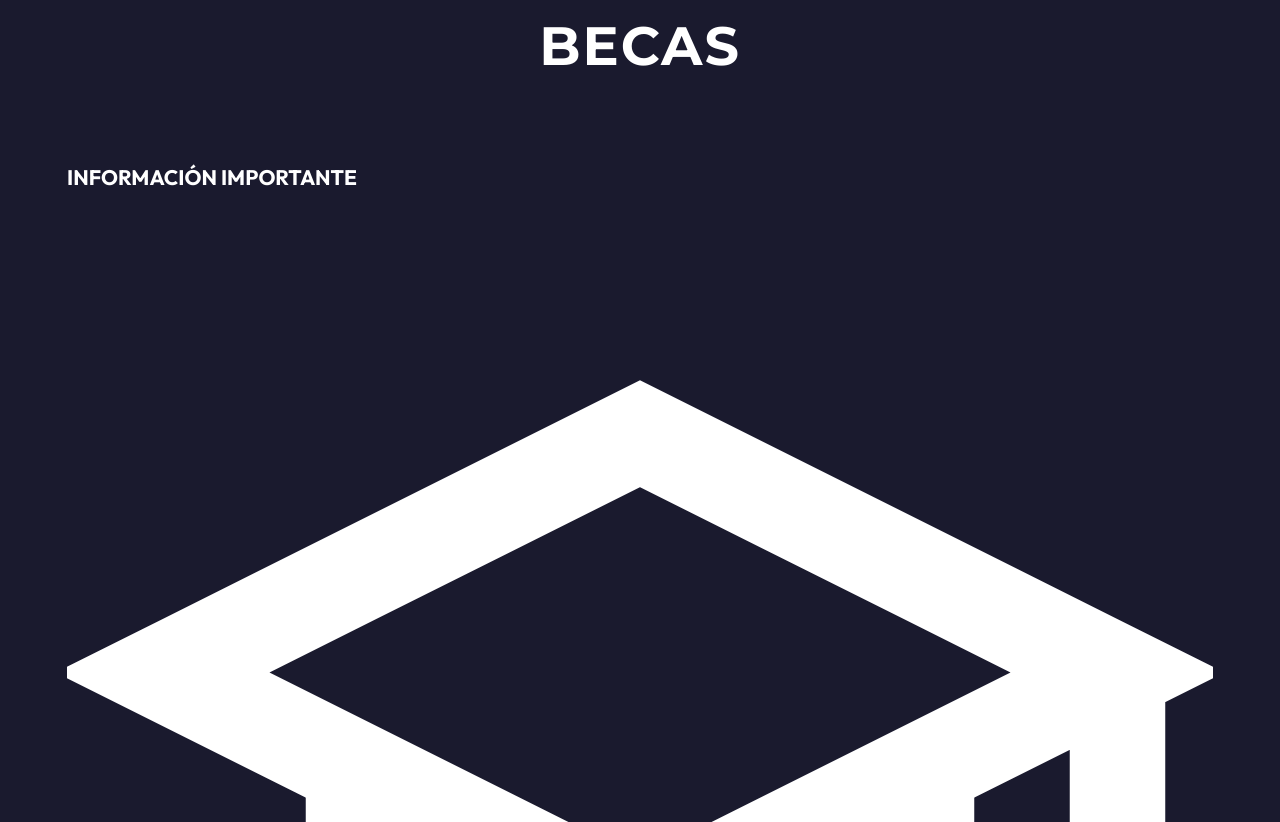
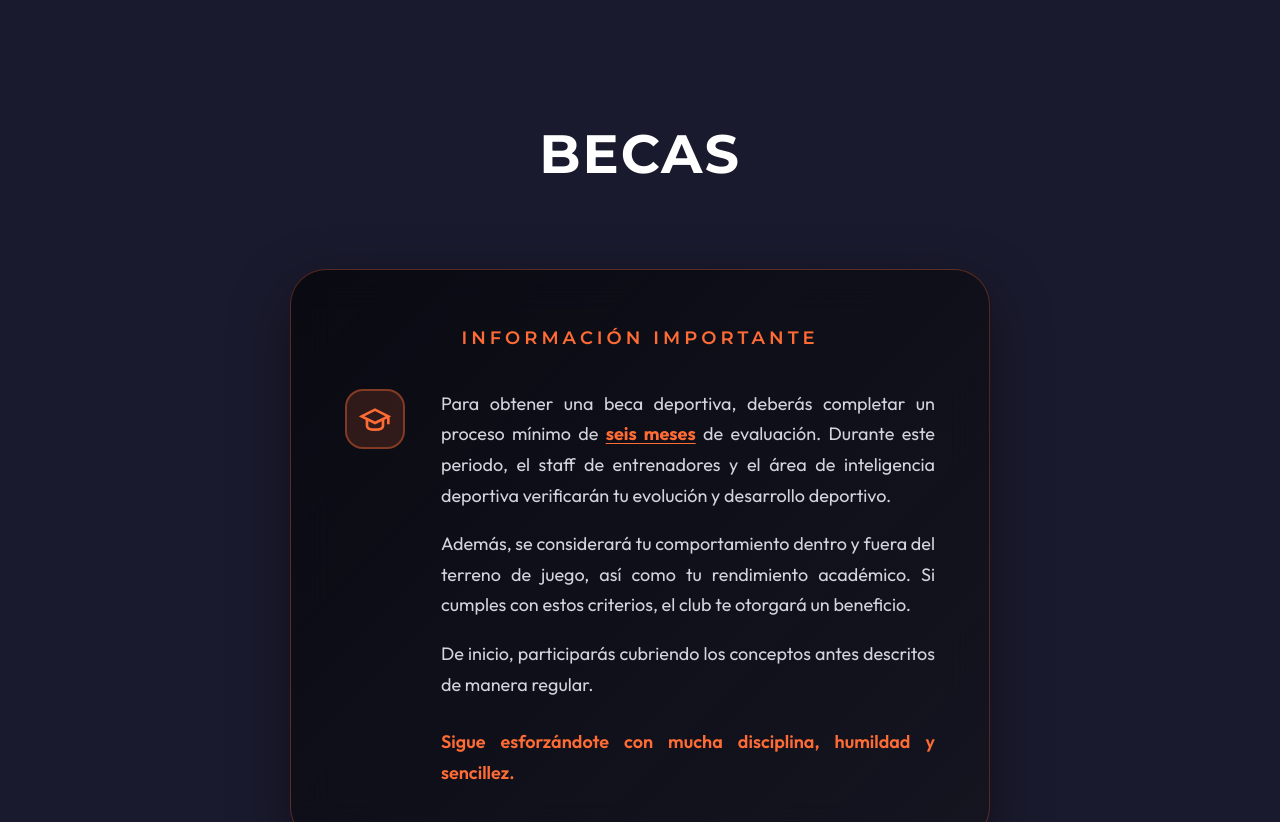
Before and after one commit to alebrijesteotihuacanoficial/RegresoCasaClub5Enero, a plain HTML site: page index.html in a window 1280 px wide. Shown: the part 2938-3760 px from the top of the page. Drawn offline with Linux system fonts and the light colour scheme; animation ran at ten frames a second.

```diff
--- a/styles.css
+++ b/styles.css
@@ -985,6 +985,107 @@
     font-size: 1rem;
     font-weight: 600;
     color: var(--color-gray-400);
+}
+
+/* ==========================================
+   Becas Section
+   ========================================== */
+.becas-section {
+    padding: var(--space-4xl) 0;
+}
+
+.becas-card {
+    max-width: 700px;
+    margin: 0 auto;
+    background: linear-gradient(135deg, rgba(0, 0, 0, 0.6) 0%, rgba(20, 20, 30, 0.8) 100%);
+    border: 1px solid rgba(255, 107, 53, 0.3);
+    border-radius: var(--radius-2xl);
+    padding: var(--space-2xl);
+    backdrop-filter: blur(20px);
+    box-shadow: 0 20px 60px rgba(0, 0, 0, 0.4);
+}
+
+.becas-subtitle {
+    font-family: var(--font-heading);
+    font-size: 1rem;
+    font-weight: 600;
+    text-transform: uppercase;
+    letter-spacing: 4px;
+    color: var(--color-accent-orange);
+    text-align: center;
+    margin-bottom: var(--space-xl);
+}
+
+.becas-content {
+    display: flex;
+    gap: var(--space-xl);
+    align-items: flex-start;
+}
+
+.becas-icon {
+    width: 60px;
+    height: 60px;
+    min-width: 60px;
+    display: flex;
+    align-items: center;
+    justify-content: center;
+    background: rgba(255, 107, 53, 0.15);
+    border: 2px solid rgba(255, 107, 53, 0.4);
+    border-radius: var(--radius-lg);
+    color: var(--color-accent-orange);
+}
+
+.becas-icon svg {
+    width: 32px;
+    height: 32px;
+}
+
+.becas-text {
+    flex: 1;
+}
+
+.becas-text p {
+    color: var(--color-gray-300);
+    font-size: 1rem;
+    line-height: 1.7;
+    margin-bottom: var(--space-md);
+    text-align: justify;
+}
+
+.becas-text p strong {
+    color: var(--color-accent-orange);
+    text-decoration: underline;
+    text-decoration-color: var(--color-accent-orange);
+    text-underline-offset: 3px;
+}
+
+.becas-text p:last-of-type:not(.becas-motivational) {
+    margin-bottom: var(--space-lg);
+}
+
+.becas-motivational {
+    color: var(--color-accent-orange) !important;
+    font-weight: 600;
+    font-size: 1.1rem;
+    margin-top: var(--space-lg);
+    margin-bottom: 0 !important;
+}
+
+/* Responsive Becas */
+@media (max-width: 640px) {
+    .becas-content {
+        flex-direction: column;
+        align-items: center;
+        text-align: center;
+    }
+
+    .becas-icon {
+        margin-bottom: var(--space-md);
+    }
+
+    .becas-card {
+        padding: var(--space-xl);
+    }
 }
 
 /* ==========================================
```
